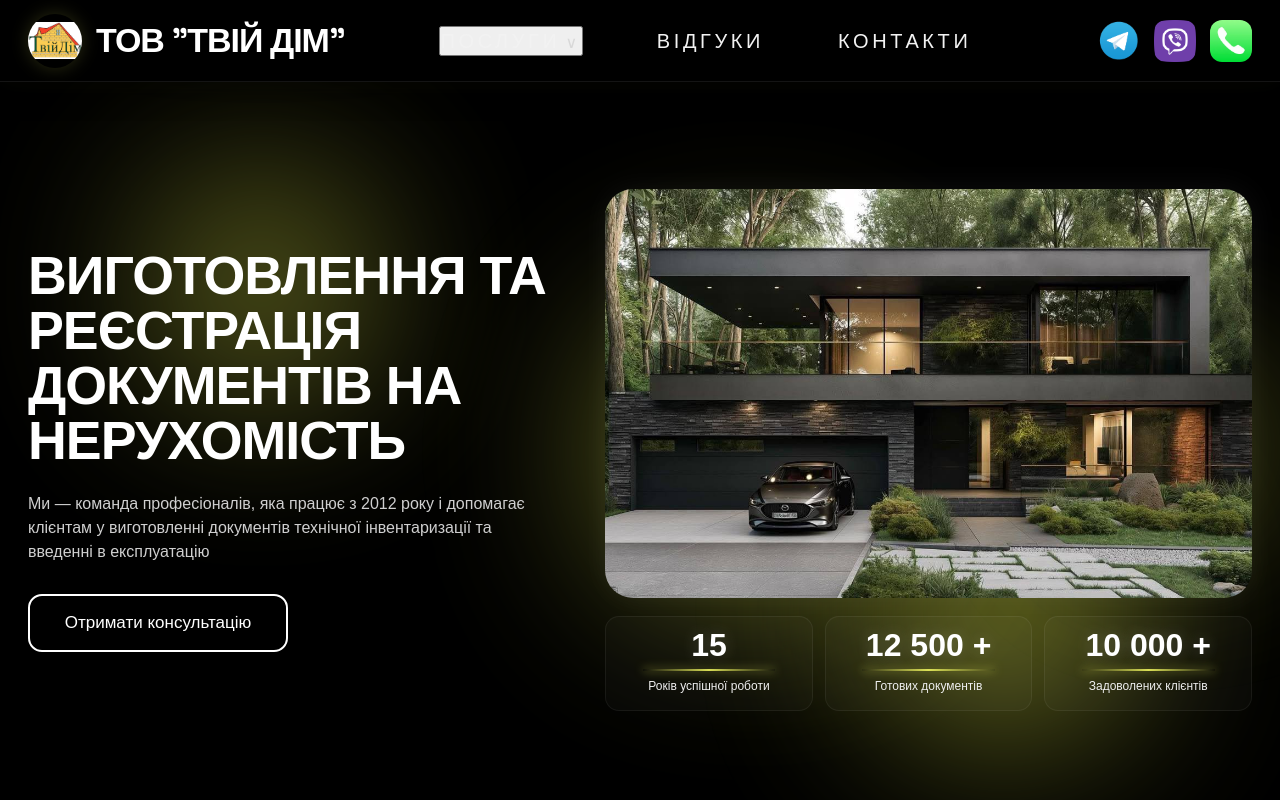
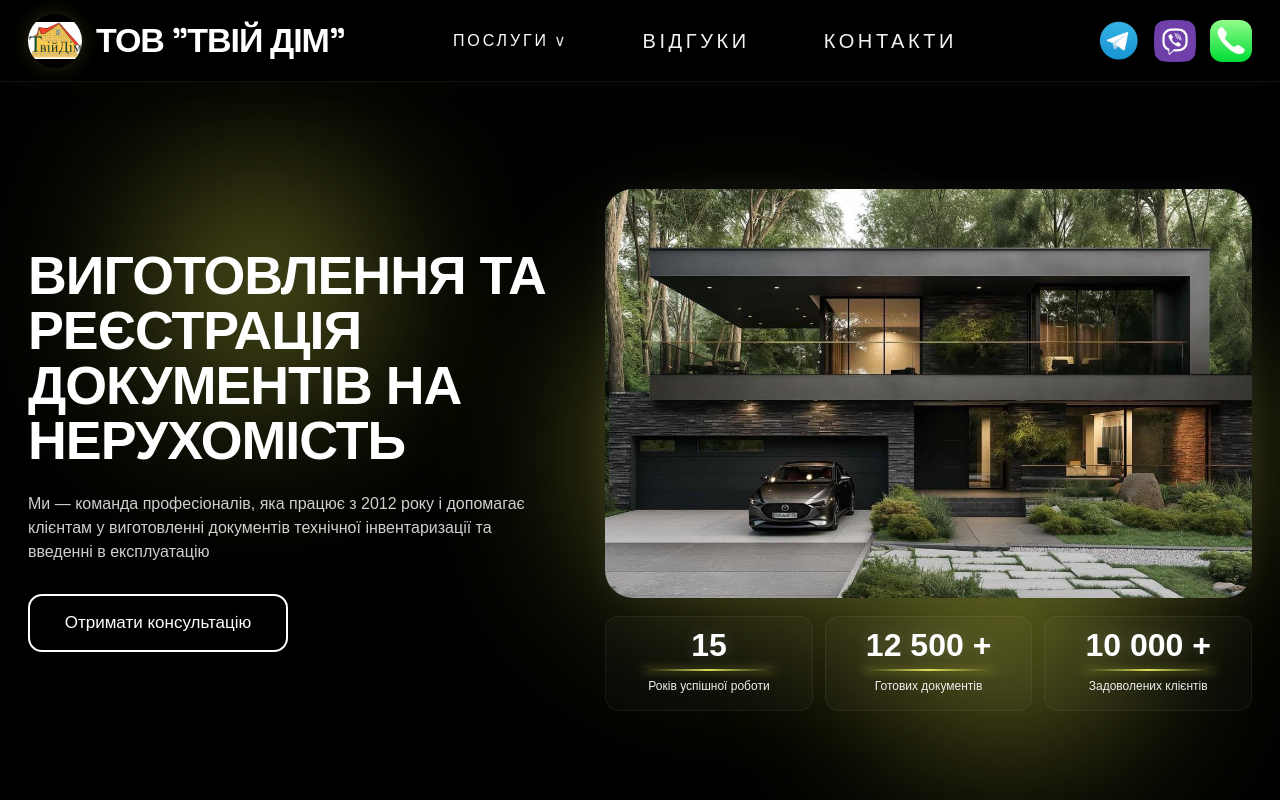
Before and after one commit to dianakonop/tviy-dim-site, a React (Vite) app: page / in a window 1280 px wide. Shown: the top 800 px of the page. Built offline with nearby package versions, Linux system fonts and the light colour scheme.

Commit message:
change style sub menu

```diff
--- a/src/components/Header/Header.css
+++ b/src/components/Header/Header.css
@@ -363,12 +363,25 @@
     padding: 18px 16px;
   }
 
-  /* MENU CLICK OPEN */
+
+}
+
+/* MENU CLICK OPEN */
 
 .header__menu-button {
   background: transparent;
   border: none;
   cursor: pointer;
+
+  padding: 0;
+  margin: 0;
+
+  display: flex;
+  align-items: center;
+
+  color: inherit;
+  font: inherit;
+  line-height: inherit;
 }
 
 .header__menu-item--open .header__submenu {
@@ -378,4 +391,3 @@
 
   transform: translateX(-50%) translateY(0);
 }
-}
```
